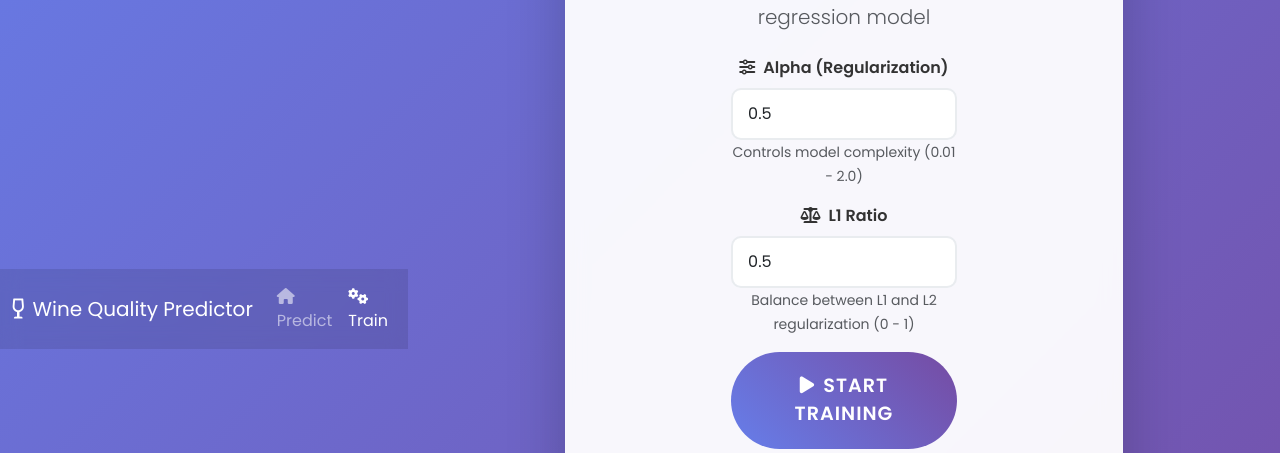
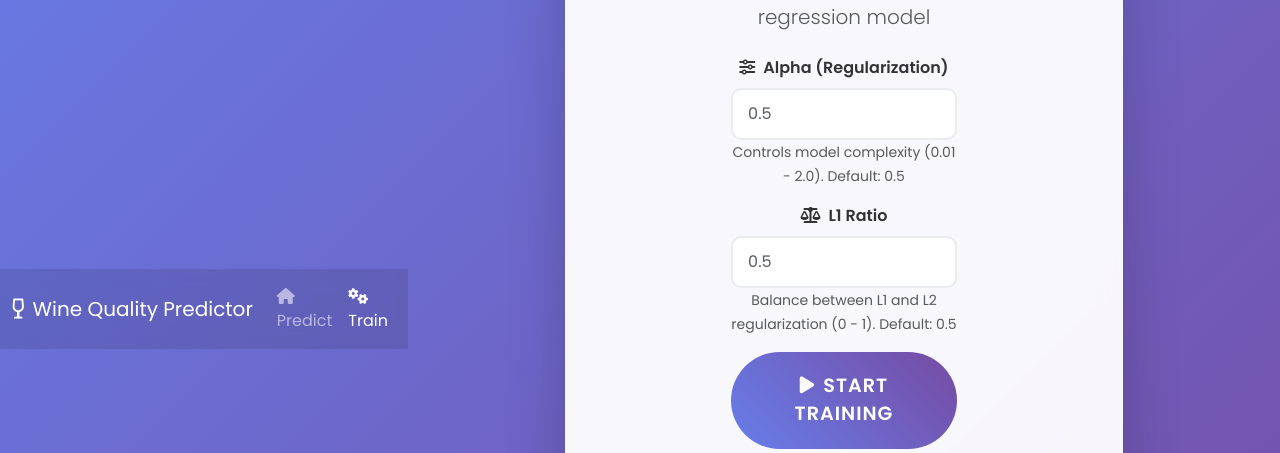
Before and after one commit to Charan703/DataScience, a Flask app: page /training in a window 1280 px wide. Shown: the part 327-780 px from the top of the page. Run offline with Flask 3, Linux system fonts and the light colour scheme.

Commit message:
final commit

```diff
--- a/app.py
+++ b/app.py
@@ -2,6 +2,7 @@ from flask import Flask, render_template, request
 import os
 import numpy as np
 import pandas as pd
+import yaml
 from src.Data_Science.pipeline.prediction_pipeline import PredictionPipeline
 
 app = Flask(__name__)
@@ -15,8 +16,21 @@ def training_page():
     if request.method == 'POST':
         # Validate training parameters
         try:
-            alpha = float(request.form['alpha'])
-            l1_ratio = float(request.form['l1_ratio'])
+            alpha = float(request.form.get('alpha', 0.5))
+            l1_ratio = float(request.form.get('l1_ratio', 0.5))
+
+            # Update params.yaml with new values
+            import yaml
+            params_path = 'params.yaml'
+            with open(params_path, 'r') as file:
+                params = yaml.safe_load(file)
+
+            params['ElasticNet']['alpha'] = alpha
+            params['ElasticNet']['l1_ratio'] = l1_ratio
+
+            with open(params_path, 'w') as file:
+                yaml.dump(params, file, default_flow_style=False)
+
             # Store parameters and proceed with training
             os.system("python main.py")
             return render_template('training.html', training_success='Model training completed successfully!', show_form=False)
--- a/params.yaml
+++ b/params.yaml
@@ -1,3 +1,3 @@
 ElasticNet:
-  alpha: 0.2
-  l1_ratio: 0.5
+  alpha: 0.4
+  l1_ratio: 0.3
--- a/templates/training.html
+++ b/templates/training.html
@@ -157,14 +157,14 @@
                             <div class="col-md-6">
                                 <div class="mb-3">
                                     <label class="form-label"><i class="fas fa-sliders-h me-2"></i>Alpha (Regularization)</label>
-                                    <input type="number" step="0.01" name="alpha" class="form-control" value="0.5" min="0.01" max="2.0" required>
-                                    <small class="text-muted">Controls model complexity (0.01 - 2.0)</small>
+                                    <input type="number" step="0.01" name="alpha" class="form-control" placeholder="0.5" min="0.01" max="2.0">
+                                    <small class="text-muted">Controls model complexity (0.01 - 2.0). Default: 0.5</small>
                                 </div>
 
                                 <div class="mb-3">
                                     <label class="form-label"><i class="fas fa-balance-scale me-2"></i>L1 Ratio</label>
-                                    <input type="number" step="0.01" name="l1_ratio" class="form-control" value="0.5" min="0" max="1" required>
-                                    <small class="text-muted">Balance between L1 and L2 regularization (0 - 1)</small>
+                                    <input type="number" step="0.01" name="l1_ratio" class="form-control" placeholder="0.5" min="0" max="1">
+                                    <small class="text-muted">Balance between L1 and L2 regularization (0 - 1). Default: 0.5</small>
                                 </div>
 
                                 <button type="submit" class="btn btn-train btn-lg w-100" onclick="startTraining(event)">
```
